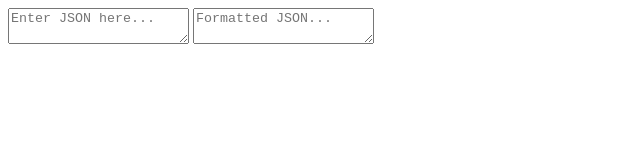
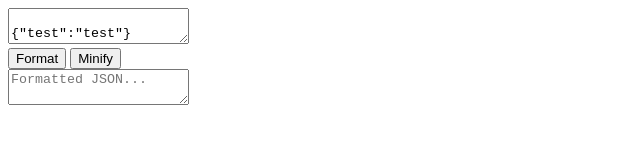
Before and after one commit to chambersaaron/JSON-Formatter, a plain HTML site: page index.html in a window 1280 px wide. Shown: the whole page, without its empty margins (0-640 px from the left). Drawn offline with Linux system fonts and the light colour scheme.

Commit message:
Adding textarea and buttons in HTML

```diff
--- a/index.html
+++ b/index.html
@@ -10,7 +10,13 @@
     </head>
     <body>
         <div class="container">
-            <textarea class="large-area large-area--input" placeholder="Enter JSON here..."></textarea>
+            <textarea class="large-area large-area--input" placeholder="Enter JSON here...">
+                {"test":"test"}
+            </textarea>
+            <div class="controls">
+                <button type="button" class="controls__button controls__button--format">Format</button>
+                <button type="button" class="controls__button controls__button--minify">Minify</button>
+            </div>
             <textarea class="large-area large-area--output" placeholder="Formatted JSON..."></textarea>
         </div>
     </body>
```
